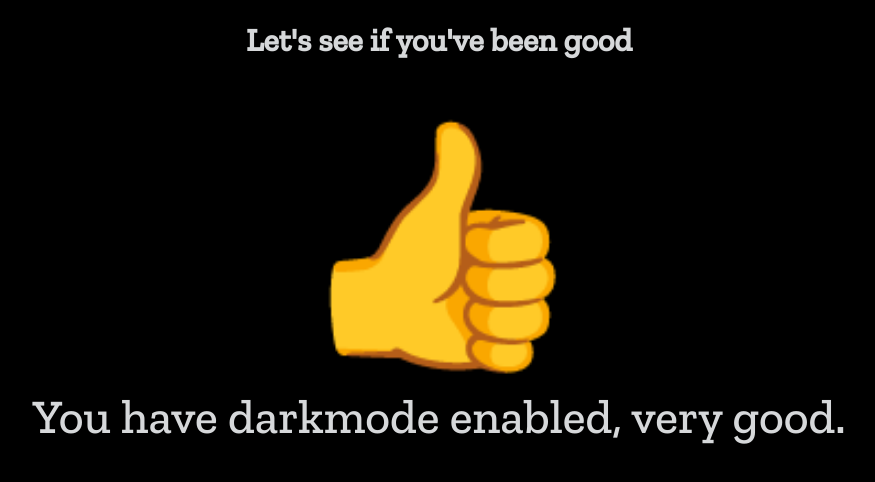
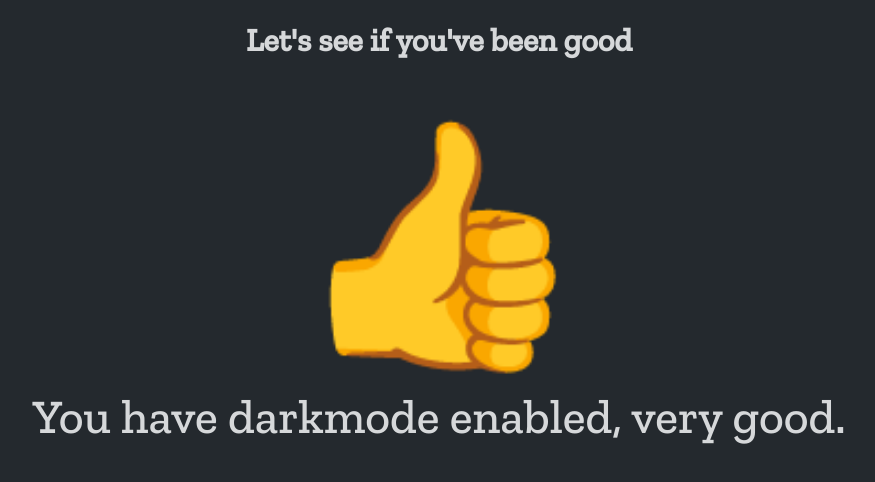
Before and after one commit to filiptronicek/hackcheck, a plain HTML site: page index.html in a window 1280 px wide. Shown: the whole page, without its empty margins (201-1076 px from the left). Drawn offline with nearby package versions, Linux system fonts and the dark colour scheme.

Commit message:
Update style.css

```diff
--- a/style.css
+++ b/style.css
@@ -15,7 +15,7 @@
 
 @media (prefers-color-scheme: dark) {
   body {
-    background: #000;
+    background: #24292e;
     color: #d6d8da;
   }
 }
```
